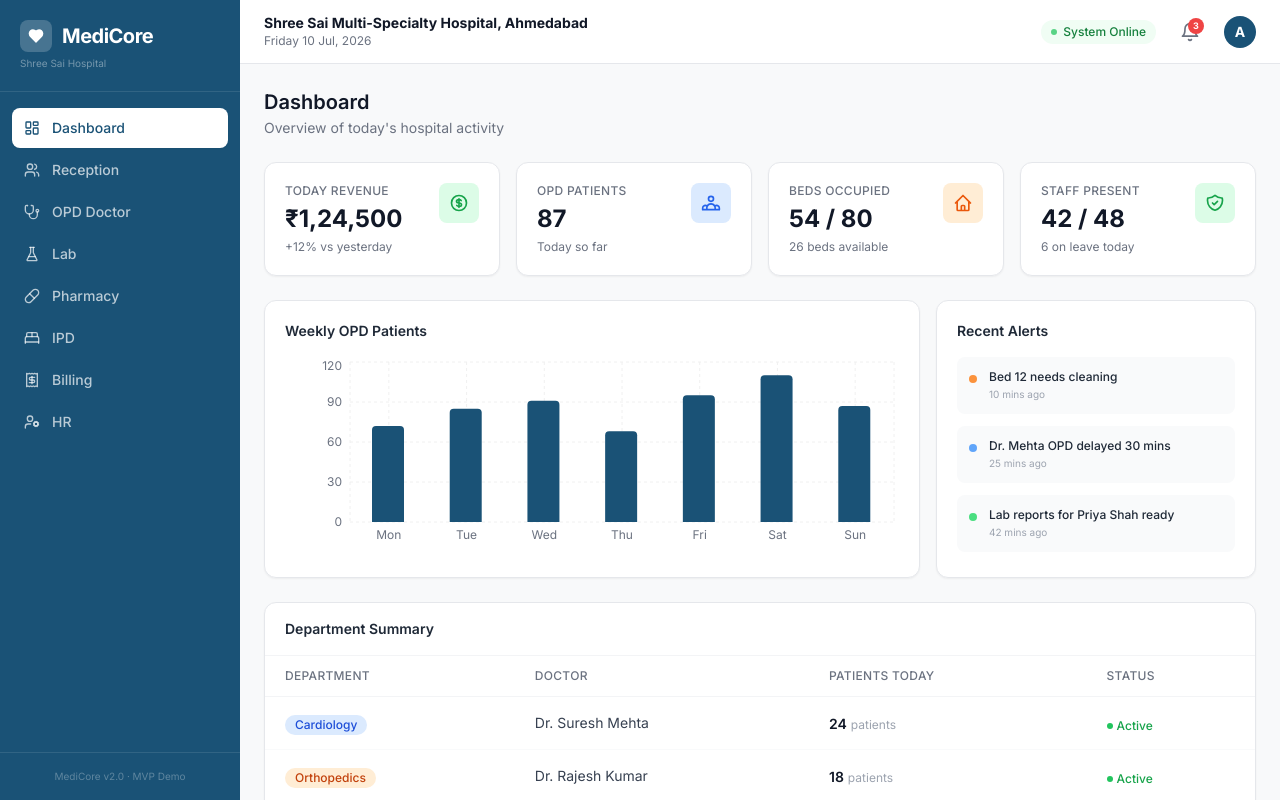
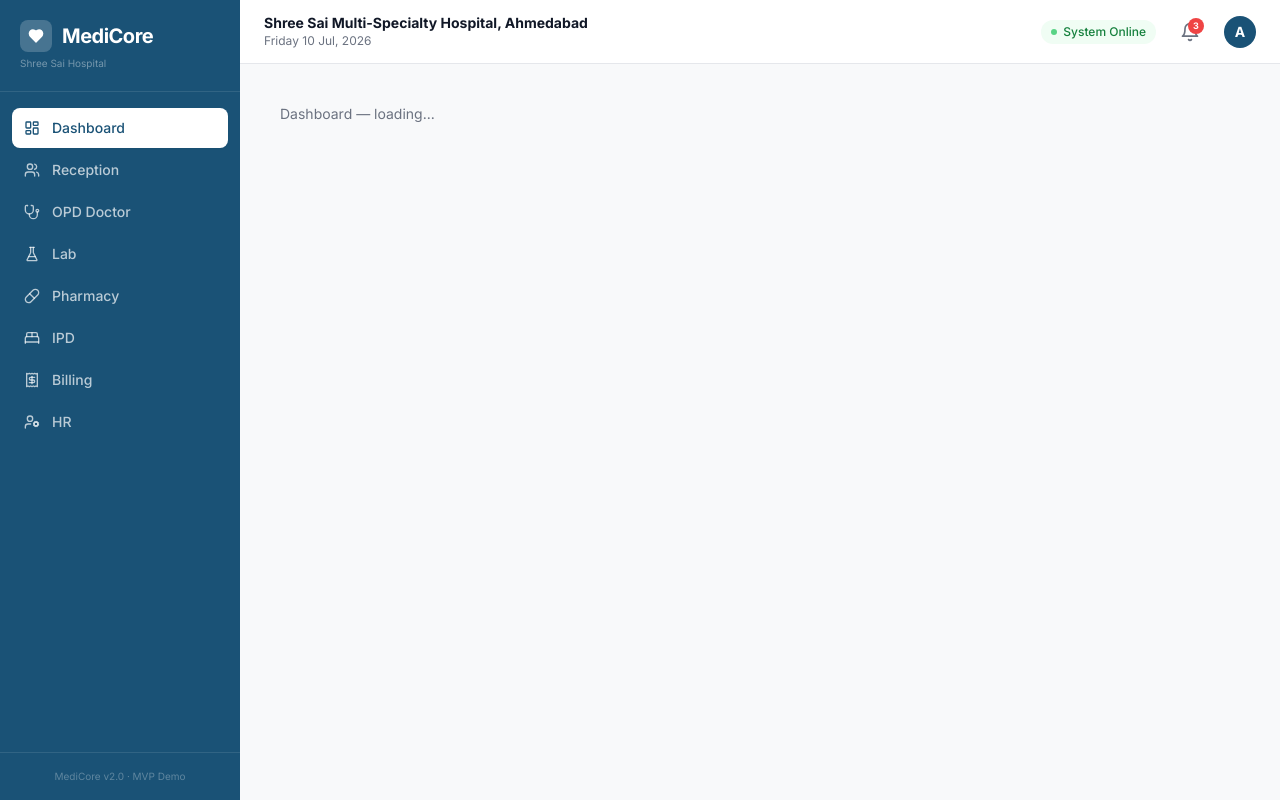
Before and after one commit to vivekmallik1123/medicore-app, a React (Vite) app: page / in a window 1280 px wide. Built offline with nearby package versions, Linux system fonts and the light colour scheme.

Commit message:
feat: add Lab, Pharmacy, IPD, HR page stubs; reset Dashboard stub

```diff
--- a/src/pages/Dashboard.jsx
+++ b/src/pages/Dashboard.jsx
@@ -1,192 +1,4 @@
-import {
-  BarChart, Bar, XAxis, YAxis, CartesianGrid, Tooltip, ResponsiveContainer
-} from 'recharts'
-
-const weeklyData = [
-  { day: 'Mon', patients: 72 },
-  { day: 'Tue', patients: 85 },
-  { day: 'Wed', patients: 91 },
-  { day: 'Thu', patients: 68 },
-  { day: 'Fri', patients: 95 },
-  { day: 'Sat', patients: 110 },
-  { day: 'Sun', patients: 87 },
-]
-
-const departments = [
-  { name: 'Cardiology', doctor: 'Dr. Suresh Mehta', patients: 24, color: 'bg-blue-100 text-blue-700' },
-  { name: 'Orthopedics', doctor: 'Dr. Rajesh Kumar', patients: 18, color: 'bg-orange-100 text-orange-700' },
-  { name: 'General', doctor: 'Dr. Anita Patel', patients: 31, color: 'bg-green-100 text-green-700' },
-  { name: 'Pediatrics', doctor: 'Dr. Meena Iyer', patients: 14, color: 'bg-purple-100 text-purple-700' },
-]
-
-const alerts = [
-  { id: 1, type: 'warning', message: 'Bed 12 needs cleaning', time: '10 mins ago' },
-  { id: 2, type: 'info', message: 'Dr. Mehta OPD delayed 30 mins', time: '25 mins ago' },
-  { id: 3, type: 'success', message: 'Lab reports for Priya Shah ready', time: '42 mins ago' },
-]
-
-const kpis = [
-  {
-    label: 'Today Revenue',
-    value: '\u20b91,24,500',
-    sub: '+12% vs yesterday',
-    icon: (
-      <svg className="w-5 h-5" fill="none" stroke="currentColor" viewBox="0 0 24 24">
-        <path strokeLinecap="round" strokeLinejoin="round" strokeWidth={2}
-          d="M12 8c-1.657 0-3 .895-3 2s1.343 2 3 2 3 .895 3 2-1.343 2-3 2m0-8c1.11 0 2.08.402 2.599 1M12 8V7m0 1v8m0 0v1m0-1c-1.11 0-2.08-.402-2.599-1M21 12a9 9 0 11-18 0 9 9 0 0118 0z" />
-      </svg>
-    ),
-    iconBg: 'bg-green-100',
-    iconColor: 'text-green-600',
-    trend: 'up',
-  },
-  {
-    label: 'OPD Patients',
-    value: '87',
-    sub: 'Today so far',
-    icon: (
-      <svg className="w-5 h-5" fill="none" stroke="currentColor" viewBox="0 0 24 24">
-        <path strokeLinecap="round" strokeLinejoin="round" strokeWidth={2}
-          d="M17 20h5v-2a3 3 0 00-5.356-1.857M17 20H7m10 0v-2c0-.656-.126-1.283-.356-1.857M7 20H2v-2a3 3 0 015.356-1.857M7 20v-2c0-.656.126-1.283.356-1.857m0 0a5.002 5.002 0 019.288 0M15 7a3 3 0 11-6 0 3 3 0 016 0z" />
-      </svg>
-    ),
-    iconBg: 'bg-blue-100',
-    iconColor: 'text-blue-600',
-    trend: 'neutral',
-  },
-  {
-    label: 'Beds Occupied',
-    value: '54 / 80',
-    sub: '26 beds available',
-    icon: (
-      <svg className="w-5 h-5" fill="none" stroke="currentColor" viewBox="0 0 24 24">
-        <path strokeLinecap="round" strokeLinejoin="round" strokeWidth={2}
-          d="M3 12l2-2m0 0l7-7 7 7M5 10v10a1 1 0 001 1h3m10-11l2 2m-2-2v10a1 1 0 01-1 1h-3m-6 0a1 1 0 001-1v-4a1 1 0 011-1h2a1 1 0 011 1v4a1 1 0 001 1m-6 0h6" />
-      </svg>
-    ),
-    iconBg: 'bg-orange-100',
-    iconColor: 'text-orange-600',
-    trend: 'neutral',
-  },
-  {
-    label: 'Staff Present',
-    value: '42 / 48',
-    sub: '6 on leave today',
-    icon: (
-      <svg className="w-5 h-5" fill="none" stroke="currentColor" viewBox="0 0 24 24">
-        <path strokeLinecap="round" strokeLinejoin="round" strokeWidth={2}
-          d="M9 12l2 2 4-4m5.618-4.016A11.955 11.955 0 0112 2.944a11.955 11.955 0 01-8.618 3.04A12.02 12.02 0 003 9c0 5.591 3.824 10.29 9 11.622 5.176-1.332 9-6.03 9-11.622 0-1.042-.133-2.052-.382-3.016z" />
-      </svg>
-    ),
-    iconBg: 'bg-green-100',
-    iconColor: 'text-green-600',
-    trend: 'up',
-  },
-]
-
+// Placeholder — full implementation in next prompt
 export default function Dashboard() {
-  return (
-    <div className="space-y-6">
-      <div>
-        <h2 className="text-xl font-semibold text-gray-900">Dashboard</h2>
-        <p className="text-sm text-gray-500 mt-0.5">Overview of today's hospital activity</p>
-      </div>
-
-      {/* KPI Tiles */}
-      <div className="grid grid-cols-4 gap-4">
-        {kpis.map((kpi) => (
-          <div key={kpi.label} className="bg-white rounded-xl border border-gray-200 p-5 shadow-sm">
-            <div className="flex items-start justify-between">
-              <div>
-                <p className="text-xs font-medium text-gray-500 uppercase tracking-wide">{kpi.label}</p>
-                <p className="text-2xl font-bold text-gray-900 mt-1">{kpi.value}</p>
-                <p className="text-xs text-gray-500 mt-1">{kpi.sub}</p>
-              </div>
-              <div className={`w-10 h-10 rounded-lg ${kpi.iconBg} ${kpi.iconColor} flex items-center justify-center flex-shrink-0`}>
-                {kpi.icon}
-              </div>
-            </div>
-          </div>
-        ))}
-      </div>
-
-      {/* Chart + Alerts Row */}
-      <div className="grid grid-cols-3 gap-4">
-        {/* Weekly OPD Chart */}
-        <div className="col-span-2 bg-white rounded-xl border border-gray-200 p-5 shadow-sm">
-          <h3 className="text-sm font-semibold text-gray-800 mb-4">Weekly OPD Patients</h3>
-          <ResponsiveContainer width="100%" height={200}>
-            <BarChart data={weeklyData} barSize={32}>
-              <CartesianGrid strokeDasharray="3 3" stroke="#f0f0f0" />
-              <XAxis dataKey="day" tick={{ fontSize: 12, fill: '#6B7280' }} axisLine={false} tickLine={false} />
-              <YAxis tick={{ fontSize: 12, fill: '#6B7280' }} axisLine={false} tickLine={false} />
-              <Tooltip
-                contentStyle={{ borderRadius: '8px', border: '1px solid #E5E7EB', fontSize: '12px' }}
-                cursor={{ fill: '#F3F4F6' }}
-              />
-              <Bar dataKey="patients" fill="#1A5276" radius={[4, 4, 0, 0]} />
-            </BarChart>
-          </ResponsiveContainer>
-        </div>
-
-        {/* Alerts */}
-        <div className="bg-white rounded-xl border border-gray-200 p-5 shadow-sm">
-          <h3 className="text-sm font-semibold text-gray-800 mb-4">Recent Alerts</h3>
-          <div className="space-y-3">
-            {alerts.map((alert) => (
-              <div key={alert.id} className="flex items-start gap-3 p-3 rounded-lg bg-gray-50">
-                <div className={`w-2 h-2 rounded-full mt-1.5 flex-shrink-0 ${
-                  alert.type === 'warning' ? 'bg-orange-400' :
-                  alert.type === 'success' ? 'bg-green-400' : 'bg-blue-400'
-                }`} />
-                <div>
-                  <p className="text-xs font-medium text-gray-800">{alert.message}</p>
-                  <p className="text-[10px] text-gray-400 mt-0.5">{alert.time}</p>
-                </div>
-              </div>
-            ))}
-          </div>
-        </div>
-      </div>
-
-      {/* Department Table */}
-      <div className="bg-white rounded-xl border border-gray-200 shadow-sm">
-        <div className="px-5 py-4 border-b border-gray-100">
-          <h3 className="text-sm font-semibold text-gray-800">Department Summary</h3>
-        </div>
-        <table className="w-full">
-          <thead>
-            <tr className="border-b border-gray-100">
-              <th className="text-left text-xs font-medium text-gray-500 px-5 py-3 uppercase tracking-wide">Department</th>
-              <th className="text-left text-xs font-medium text-gray-500 px-5 py-3 uppercase tracking-wide">Doctor</th>
-              <th className="text-left text-xs font-medium text-gray-500 px-5 py-3 uppercase tracking-wide">Patients Today</th>
-              <th className="text-left text-xs font-medium text-gray-500 px-5 py-3 uppercase tracking-wide">Status</th>
-            </tr>
-          </thead>
-          <tbody>
-            {departments.map((dept, i) => (
-              <tr key={dept.name} className={i < departments.length - 1 ? 'border-b border-gray-50' : ''}>
-                <td className="px-5 py-3.5">
-                  <span className={`inline-flex items-center px-2.5 py-0.5 rounded-full text-xs font-medium ${dept.color}`}>
-                    {dept.name}
-                  </span>
-                </td>
-                <td className="px-5 py-3.5 text-sm text-gray-700">{dept.doctor}</td>
-                <td className="px-5 py-3.5">
-                  <span className="text-sm font-semibold text-gray-900">{dept.patients}</span>
-                  <span className="text-xs text-gray-400 ml-1">patients</span>
-                </td>
-                <td className="px-5 py-3.5">
-                  <span className="inline-flex items-center gap-1 text-xs text-green-600 font-medium">
-                    <span className="w-1.5 h-1.5 bg-green-500 rounded-full"></span>
-                    Active
-                  </span>
-                </td>
-              </tr>
-            ))}
-          </tbody>
-        </table>
-      </div>
-    </div>
-  )
+  return <div className="text-gray-500 text-sm p-4">Dashboard — loading...</div>
 }
--- /dev/null
+++ b/src/pages/HR.jsx
@@ -0,0 +1,4 @@
+// Placeholder — full implementation in next prompt
+export default function HR() {
+  return <div className="text-gray-500 text-sm p-4">HR — loading...</div>
+}
--- /dev/null
+++ b/src/pages/IPD.jsx
@@ -0,0 +1,4 @@
+// Placeholder — full implementation in next prompt
+export default function IPD() {
+  return <div className="text-gray-500 text-sm p-4">IPD — loading...</div>
+}
--- /dev/null
+++ b/src/pages/Lab.jsx
@@ -0,0 +1,4 @@
+// Placeholder — full implementation in next prompt
+export default function Lab() {
+  return <div className="text-gray-500 text-sm p-4">Lab — loading...</div>
+}
--- /dev/null
+++ b/src/pages/Pharmacy.jsx
@@ -0,0 +1,4 @@
+// Placeholder — full implementation in next prompt
+export default function Pharmacy() {
+  return <div className="text-gray-500 text-sm p-4">Pharmacy — loading...</div>
+}
```
